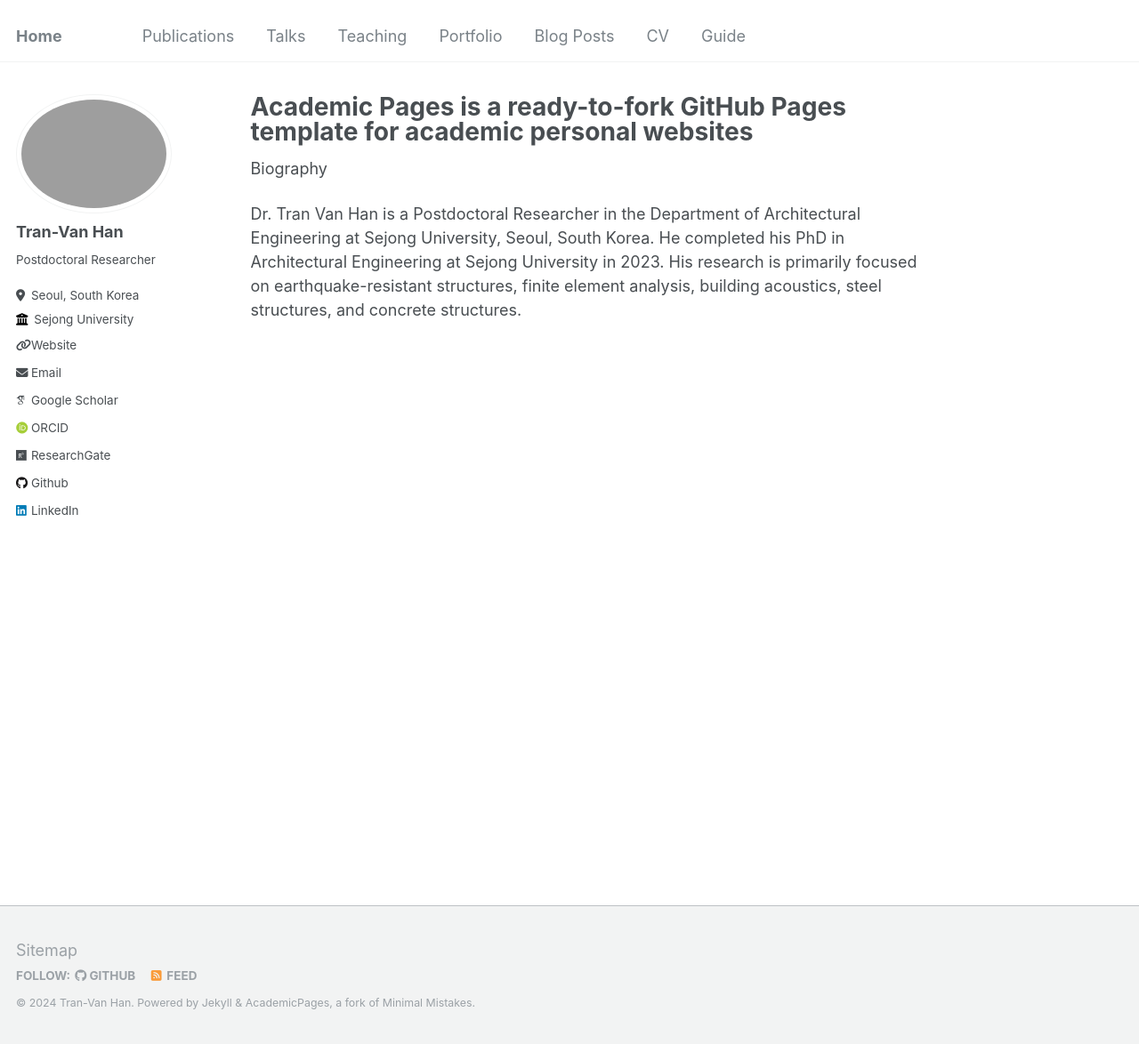
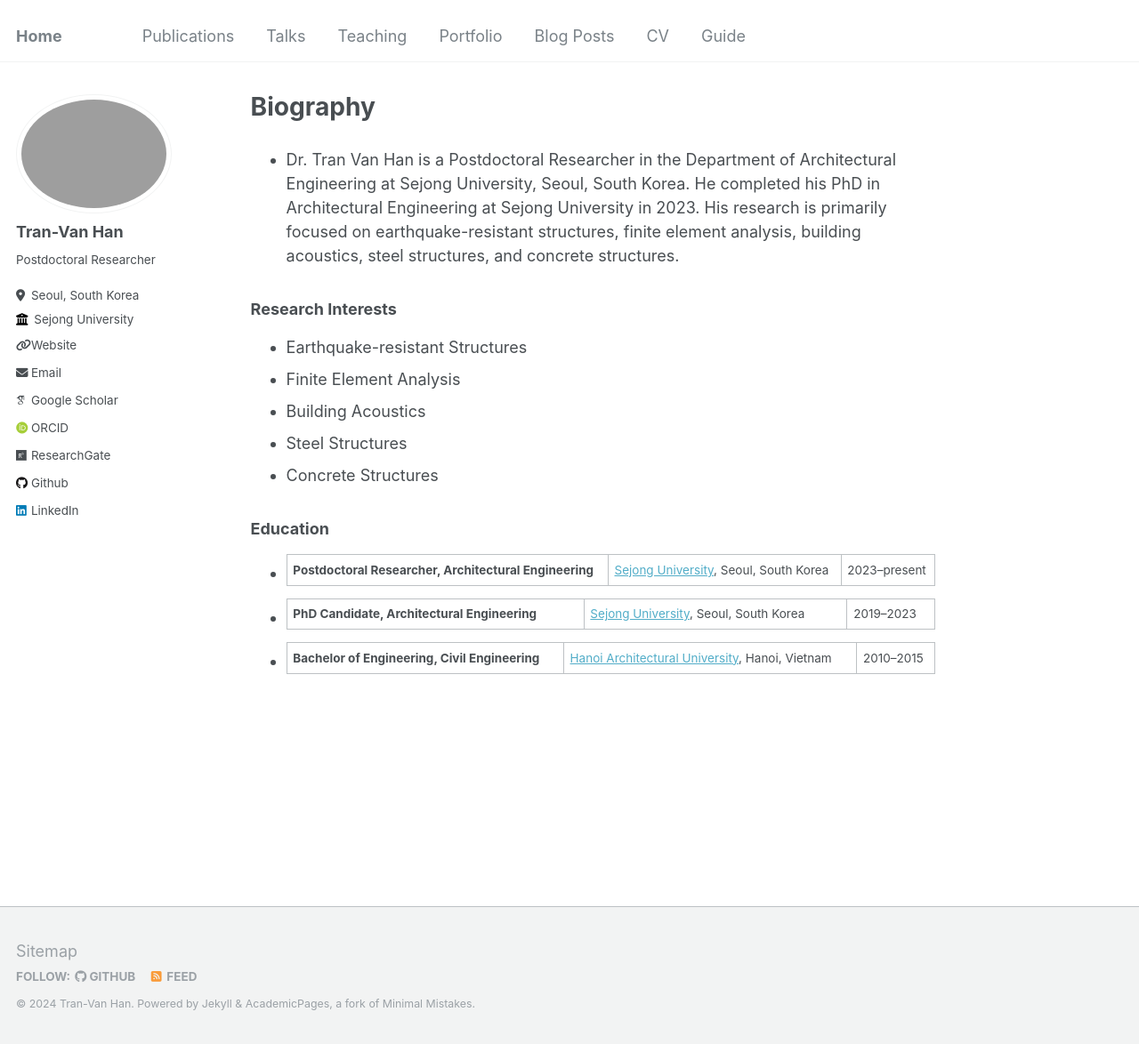
Before and after one commit to tranhan1405/tranhan1405.github.io, a Jekyll site: the page built from _pages/about.md, in a window 1280 px wide and 1174 px high. Shown: the whole window at 89% size. Built offline with Jekyll 4.4.1, drawn with Linux system fonts in a browser that asks for light colours; some web fonts are replaced.

Commit message:
Update about.md

```diff
--- a/_pages/about.md
+++ b/_pages/about.md
@@ -1,12 +1,22 @@
 ---
 permalink: /
-title: "Academic Pages is a ready-to-fork GitHub Pages template for academic personal websites"
+title: "Biography"
 author_profile: true
 redirect_from:
   - /about/
   - /about.html
 ---
 
-Biography
+- Dr. Tran Van Han is a Postdoctoral Researcher in the Department of Architectural Engineering at Sejong University, Seoul, South Korea. He completed his PhD in Architectural Engineering at Sejong University in 2023. His research is primarily focused on earthquake-resistant structures, finite element analysis, building acoustics, steel structures, and concrete structures.
 
-Dr. Tran Van Han is a Postdoctoral Researcher in the Department of Architectural Engineering at Sejong University, Seoul, South Korea. He completed his PhD in Architectural Engineering at Sejong University in 2023. His research is primarily focused on earthquake-resistant structures, finite element analysis, building acoustics, steel structures, and concrete structures.
+### Research Interests
+- Earthquake-resistant Structures
+- Finite Element Analysis
+- Building Acoustics
+- Steel Structures
+- Concrete Structures
+
+### Education
+- **Postdoctoral Researcher, Architectural Engineering** | [Sejong University](https://en.sejong.ac.kr/eng/index.do), Seoul, South Korea | 2023–present
+- **PhD Candidate, Architectural Engineering** | [Sejong University](https://en.sejong.ac.kr/eng/index.do), Seoul, South Korea | 2019–2023
+- **Bachelor of Engineering, Civil Engineering** | [Hanoi Architectural University](https://hau.edu.vn/?lang=en), Hanoi, Vietnam | 2010–2015
```
